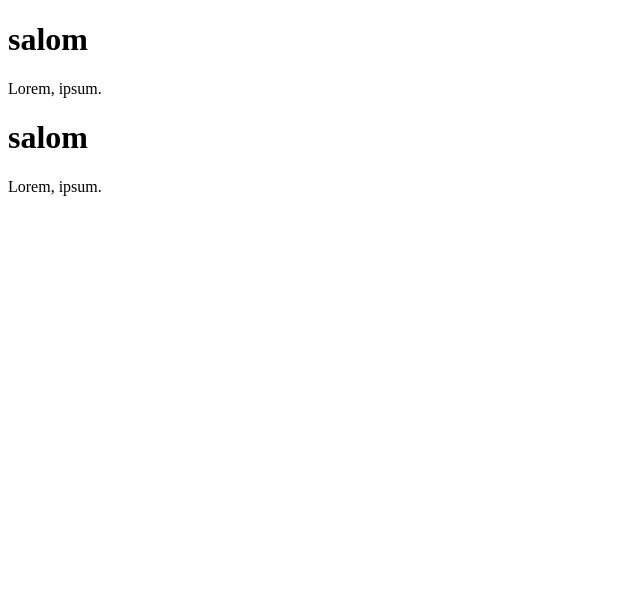
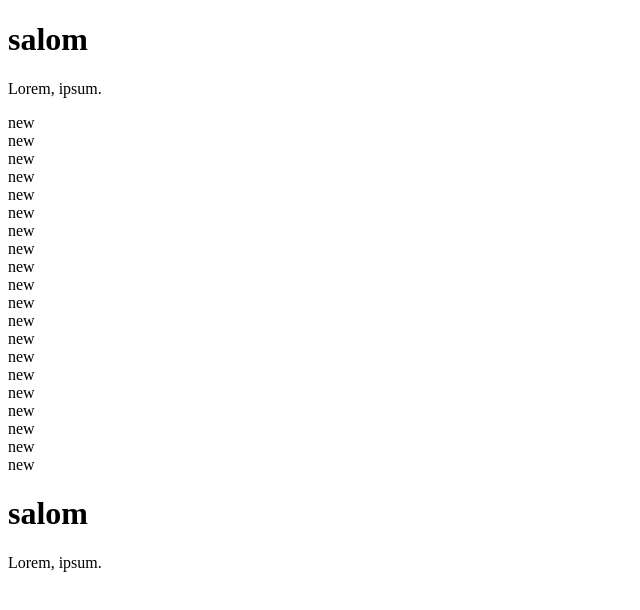
Before and after one commit to Rahmatillo1908/oddiy, a plain HTML site: page index.html in a window 1280 px wide. Shown: the whole page, without its empty margins (0-640 px from the left). Drawn offline with Linux system fonts and the light colour scheme.

Commit message:
new html new

```diff
--- a/index.html
+++ b/index.html
@@ -10,6 +10,26 @@
         <h1>salom</h1>
         <p>Lorem, ipsum.</p>
     </main>
+    <div class="main">new</div>
+    <div class="main">new</div>
+    <div class="main">new</div>
+    <div class="main">new</div>
+    <div class="main">new</div>
+    <div class="main">new</div>
+    <div class="main">new</div>
+    <div class="main">new</div>
+    <div class="main">new</div>
+    <div class="main">new</div>
+    <div class="main">new</div>
+    <div class="main">new</div>
+    <div class="main">new</div>
+    <div class="main">new</div>
+    <div class="main">new</div>
+    <div class="main">new</div>
+    <div class="main">new</div>
+    <div class="main">new</div>
+    <div class="main">new</div>
+    <div class="main">new</div>
     <main>
         <h1>salom</h1>
         <p>Lorem, ipsum.</p>
```
Also changed, not shown: new.html (added, +11 -0 lines).
